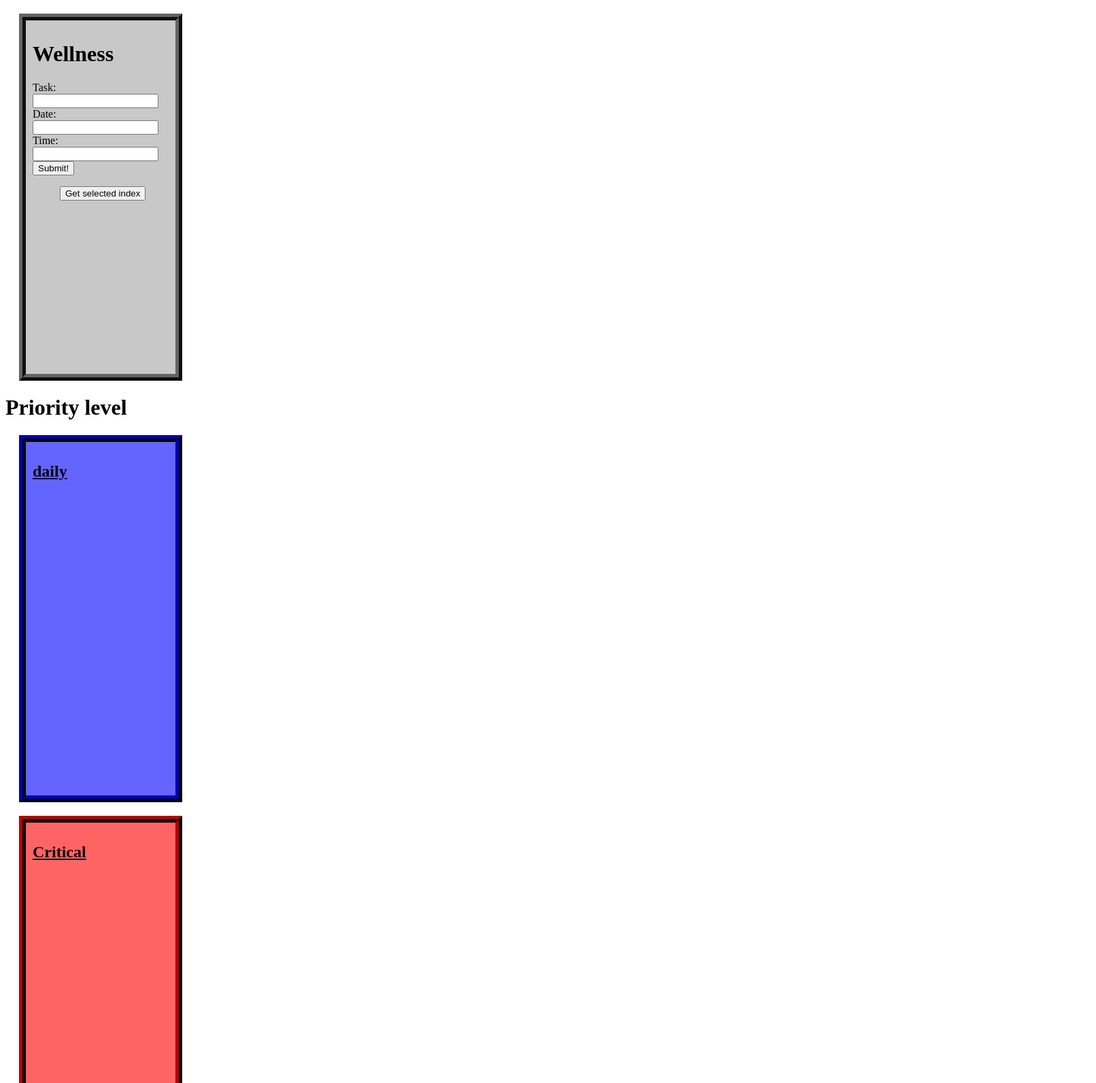
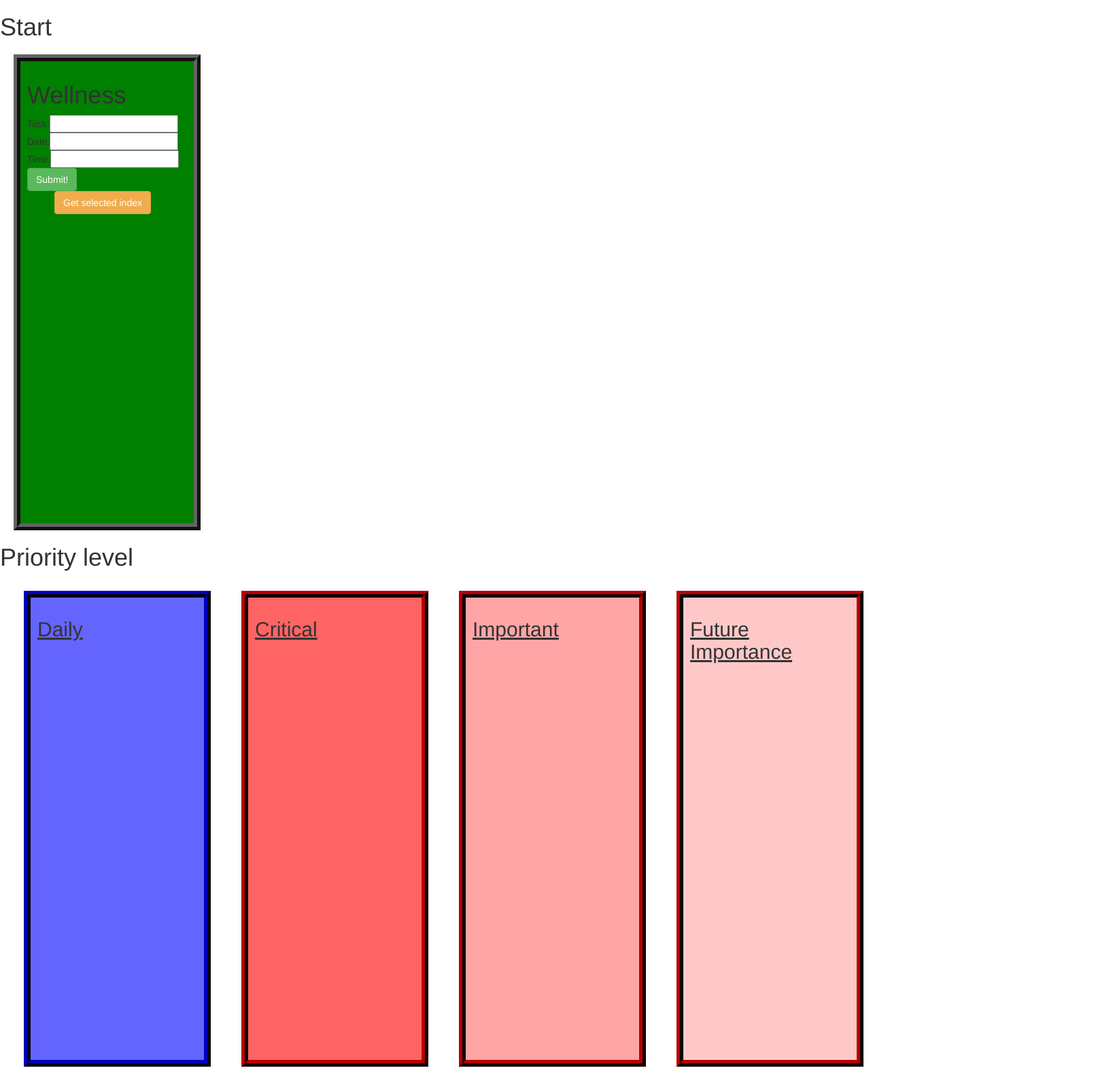
Before and after one commit to BrendanJackson/todo-list, a plain HTML site: page index.html in a window 1280 px wide. Shown: the top 1593 px of the page at 68% size, 1612 px wide, since content can reach past the window. Drawn offline with nearby package versions, Linux system fonts and the light colour scheme.

Commit message:
bootstrap additions

```diff
--- a/index.html
+++ b/index.html
@@ -1,11 +1,15 @@
-<!--Brendan Jackson-->
-<!--Priority List-->
-<!--Addition:Daily priority
+<!--
+Brendan Jackson
+Priority List
+
+Addition:
+	Daily priority
     relearn and make comments on all code especially jQuery!
--->
-<!--Subtraction: What don't I need here?
+
+Subtraction:
+	What don't I need here?
     How could I make this easier to read?
-
+	returns only 1st drop down list choice
 
 
                  -->
@@ -14,6 +18,11 @@
 <head>
 
 <link rel="stylesheet" type="text/css" href="styles.css">
+<!--bootstrap-->
+<link rel="stylesheet" href="http://maxcdn.bootstrapcdn.com/bootstrap/3.3.5/css/bootstrap.min.css">
+<script src="https://ajax.googleapis.com/ajax/libs/jquery/1.11.3/jquery.min.js"></script>
+<script src="http://maxcdn.bootstrapcdn.com/bootstrap/3.3.5/js/bootstrap.min.js"></script>
+
 <script type="text/javascript" src="jquery_library.js"></script>
 <script type="text/javascript" src="jQuery_script.js"></script>
 
@@ -21,15 +30,18 @@
 </head>
 <body>
 
-	<div class="category1">
+	<div class="start">
+		<h1>Start</h1>
+
+			<div class="wellness">
 			<h1>Wellness</h1>
 			Task:<input type="text" id = "input_text">  <!--to search for something it must have a way of being identified-->
 			Date:<input type="text" id = "input_date">	<!--javascript can search for ID's-->
 			Time:<input type="text" id = "input_time">  <!--I assign an ID to the text, this will let me retrieve it in JS.-->
-    <input type ="button" id = 'buttonClicked'value="Submit!"/>
+		    <input type ="button" class="btn btn-success" id = 'buttonClicked'value="Submit!"/>
 		    <!-- <button onClick='buttonClicked()'>Submit!</button> -->
 			<ul id="myText">
-		<input type="submit" name="get" id="get" value="Get selected index" />
+				<input type="submit" class="btn btn-warning" name="get" id="get" value="Get selected index" />
 
 			</ul>
 
@@ -37,55 +49,68 @@
 
 			      </div>
 
+    </div>
 
 
 
 
-
+    <!--catch selected index value-->
 	<div class="priority"> <!---->
 
 	<h1>Priority level</h1>
-
+		<div class="col-md-3">
 		<div class="daily"> <!---->
 
-			<h2>daily</h2>
+			<h2>Daily</h2>
 			<ul>
 				</ul>
 		</div>
+		</div>
 
-
+		<div class="col-md-3">
 		<div class="critical"> <!---->
 
 			<h2>Critical</h2>
 			<ul>
 				</ul>
 		</div>
+		</div>
 
-
-
+		<div class="col-md-3">
 		<div class="important"> <!---->
 
 			<h2>Important</h2>
 			<ul>
 				</ul>
 		</div>
+		</div>
 
-
-
+		<div class="col-md-3">
 		<div class="future_importance"> <!---->
 
 			<h2>Future Importance</h2>
 			<ul>
 				</ul>
 		</div>
-
-
-
-
+		</div>
 
 
 	</div>
 
+	<div class="col-md-4"></div>
+		<div class="col-md-4">
+			<div id="finish" class="container">
+				<h1>Finish</h1>
 
+				<div class="master_list">
+					<h2>Master List</h2>
+						<ul>
+						</ul>
 
+				</div>
+
+		</div>
+	</div>
+
+	<div class="col-md-4"></div>
 </body>
--- a/jQuery_script.js
+++ b/jQuery_script.js
@@ -8,13 +8,40 @@ $(document).ready(function() {
        input_text = $('#input_text').val();
        input_date = $('#input_date').val();
        input_time = $('#input_time').val();
-       options_menu = '<select id="select"> <option value="daily">Daily</option> <option value="critical">Critical</option> <option value="important">Important</option> <option value="future_importance">Future Importance</option> </select> ';
+       options_menu = '<select class="form-control" id="sel1"> <option value="daily">Daily</option> <option value="critical">Critical</option> <option value="important">Important</option> <option value="future_importance">Future Importance</option> </select>';
+
 
       //http://stackoverflow.com/questions/1221957/jquery-to-retrieve-and-set-selected-option-value-of-html-select-element
 
       $('#myText').append("<li>"+input_text+" "+input_date+" "+input_time+ options_menu+ "</li>");
 
 });
+
+/*
+//how do I make this send to another list on submit? replace alert.
+  //http://www.theextremewebdesigns.com/blog/jquery-get-selected-index-jquery-get-selected-option-index-2-ways/
+  //similar possibly better http://jsfiddle.net/Nj85e/
+  $('#get').click(function() {
+ get = '<input type="submit" name="get" id="get" value="Get selected index" />'
+
+     $('.daily').text("index#" +  );
+
+  alert( $("#select option:selected").index() );
+
+    });
+*/
+
+});
+
+
+
+
+/*
+  1)I want to turn input_text/date/time into a single object
+    *kind of like (input_text + input_date + input_time) = wellness_object# see .extend, not extend
+  2)I want to make that object clickable
+  3)I want to make that click open a menu with the abillty to send that object to tables critical, important, or future importance
+*/
 
 
   /* try this instead
@@ -36,25 +63,3 @@ $(document).ready(function() {
     alert("Index: " + y[x].index + " is " + y[x].text);
 }
 */
-
-
-$('#get').click(function() {
- get = '<input type="submit" name="get" id="get" value="Get selected index" />'
-
-  //how do I make this send to another list on submit? replace alert.
-  //http://www.theextremewebdesigns.com/blog/jquery-get-selected-index-jquery-get-selected-option-index-2-ways/
-  alert( $("#select option:selected").index() );
-
-
-});
-
-
-
-});
-
-/*
-  1)I want to turn input_text/date/time into a single object
-    *kind of like (input_text + input_date + input_time) = wellness_object# see .extend, not extend
-  2)I want to make that object clickable
-  3)I want to make that click open a menu with the abillty to send that object to tables critical, important, or future importance
-*/
--- a/styles.css
+++ b/styles.css
@@ -4,17 +4,17 @@
 		text-decoration: underline;
 	}
 
-	.category1, .daily, .critical, .master_list, .important, .future_importance{
-		height: 500px;
-		width: 200px;
+	.wellness, .daily, .critical, .master_list, .important, .future_importance{
+		height: 700px;
+		width: 275px;
 		border:10px;
 		padding: 10px;
 		margin: 20px;
 		border-style: ridge;
 	}
 
-	.category1{
-		background-color: rgb(200,200,200);
+	.wellness{
+		background-color: green;
 		border-color: rgb(100,100,100);
 
 
@@ -27,34 +27,39 @@
 	.daily{
 		background-color: rgb(100,100,255);
 		border-color: rgb(0,0,100);
-		background-image:
+		float: left !important;
 
 	}
 
 	.critical{
 		background-color: rgb(255,100,100);
 		border-color: rgb(100,0,0);
-		background-image:
 
+		float: left !important;
 	}
 
 
 	.important{
+		background-color: rgb(255,165,165);
+		border-color: rgb(100,0,0);
+		float: left !important;
+    }
+    .future_importance{
 		background-color: rgb(255,200,200);
 		border-color: rgb(100,0,0);
-
-	}.future_importance{
-		background-color: rgb(255,255,255);
-		border-color: rgb(100,0,0);
-
+		float: left !important;
 	}
 
 
 /*sort by special >> chronological order  keep highlighted by displaying what category they started in and what priority level they're on*/
+	#finish{
+		float: left !important;
+	}
+
 	.master_list{
 		background-color: rgb(225,225,225);
 		border-color: rgb(150,150,150);
-
+		float: left !important;
 	}
 
 #nav ul{
```
Lines whose indentation alone changed are shown as unchanged.
